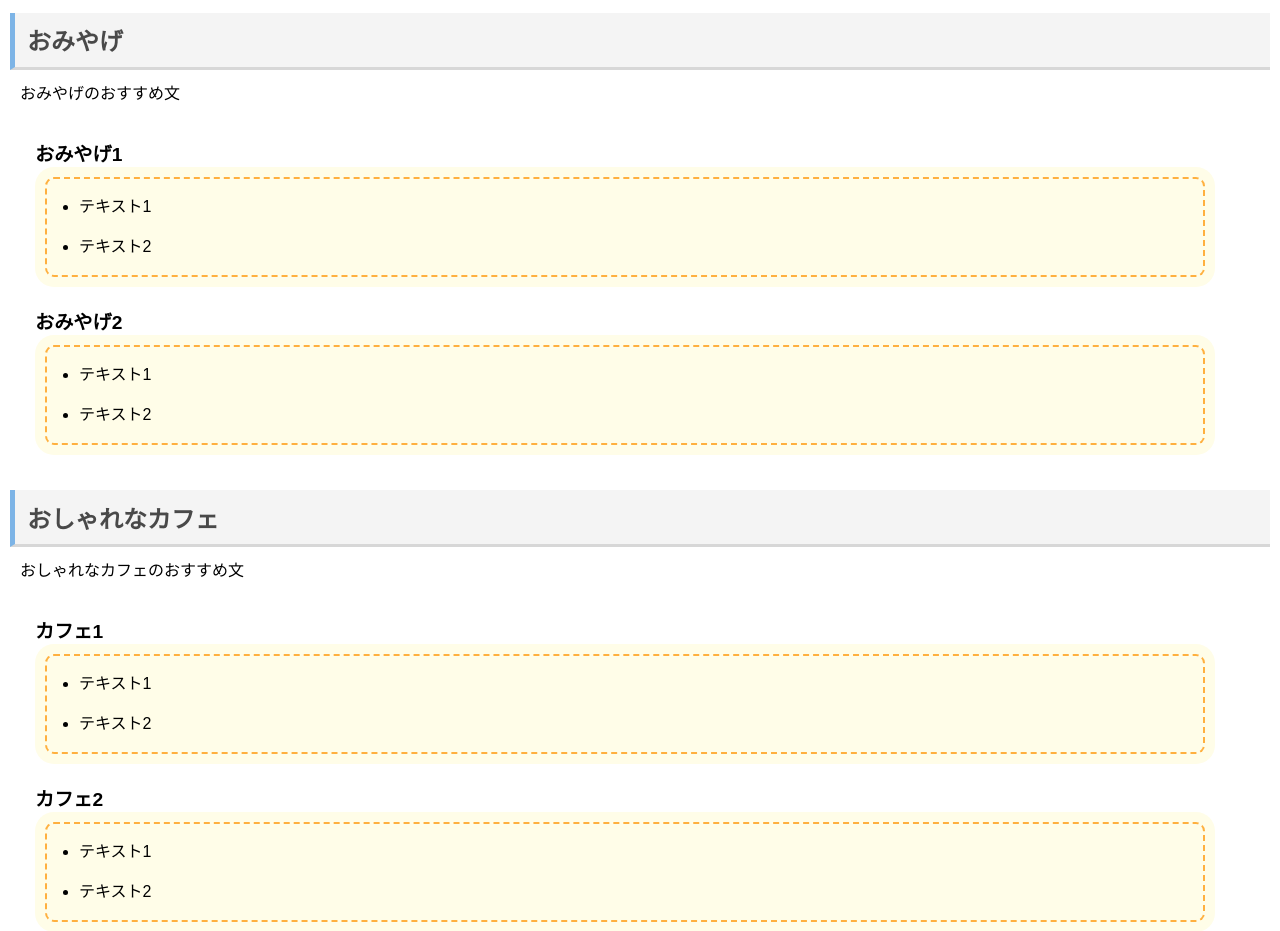
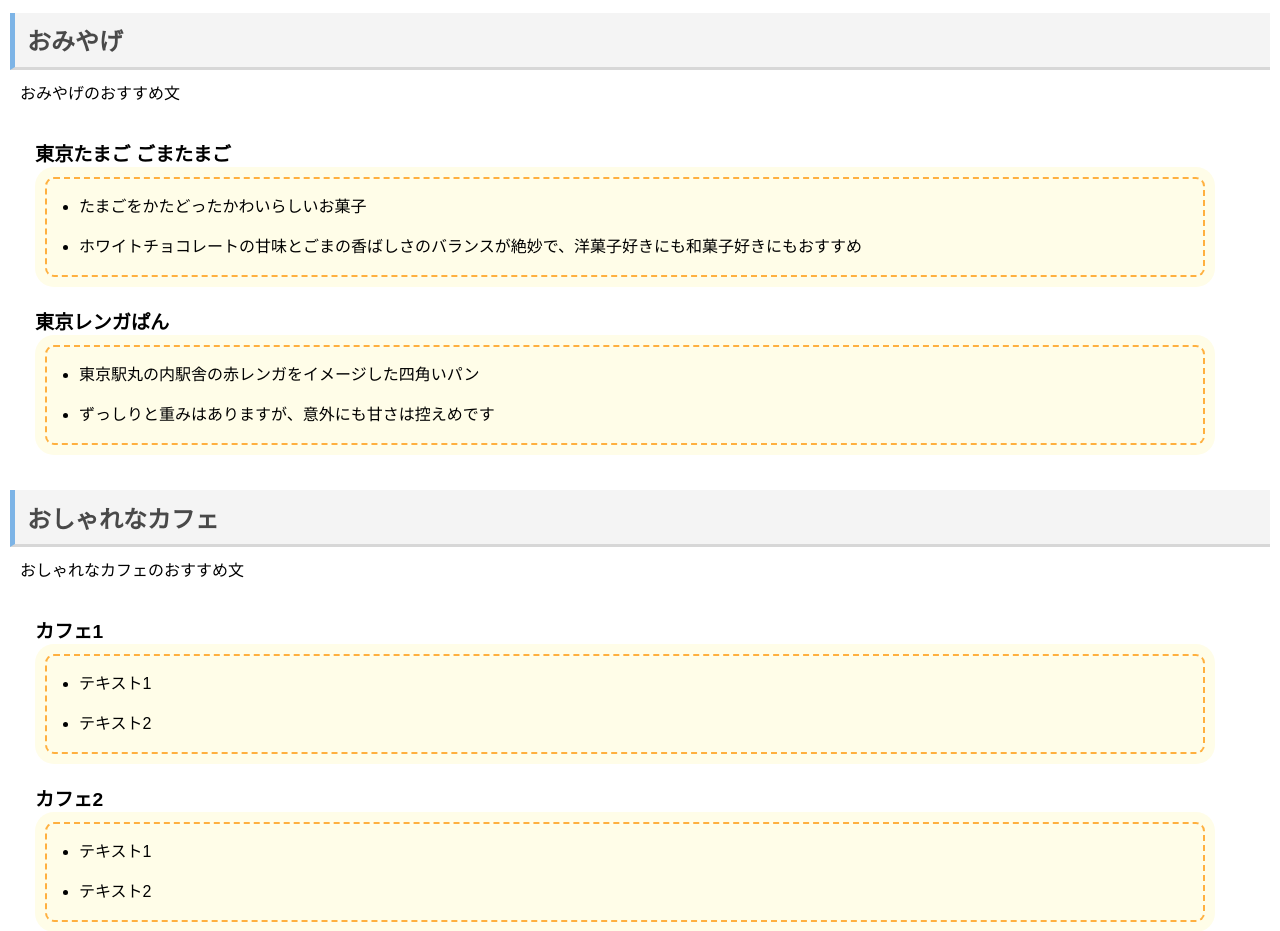
Before and after one commit to Chaos-Frog/TokyoHTML, a plain HTML site: page index.html in a window 1280 px wide. Shown: the part 1140-2071 px from the top of the page. Drawn offline with Linux system fonts and the light colour scheme.

Commit message:
おみやげの情報を2つ追加しました

```diff
--- a/index.html
+++ b/index.html
@@ -65,18 +65,18 @@
     <p>おみやげのおすすめ文</p>
 
     <dl>
-        <dt>おみやげ1</dt>
+        <dt>東京たまご ごまたまご</dt>
         <dd>
             <ul>
-                <li>テキスト1</li>
-                <li>テキスト2</li>
+                <li>たまごをかたどったかわいらしいお菓子</li>
+                <li>ホワイトチョコレートの甘味とごまの香ばしさのバランスが絶妙で、洋菓子好きにも和菓子好きにもおすすめ</li>
             </ul>
         </dd>
-        <dt>おみやげ2</dt>
+        <dt>東京レンガぱん</dt>
         <dd>
             <ul>
-                <li>テキスト1</li>
-                <li>テキスト2</li>
+                <li>東京駅丸の内駅舎の赤レンガをイメージした四角いパン</li>
+                <li>ずっしりと重みはありますが、意外にも甘さは控えめです</li>
             </ul>
         </dd>
     </dl>
```
